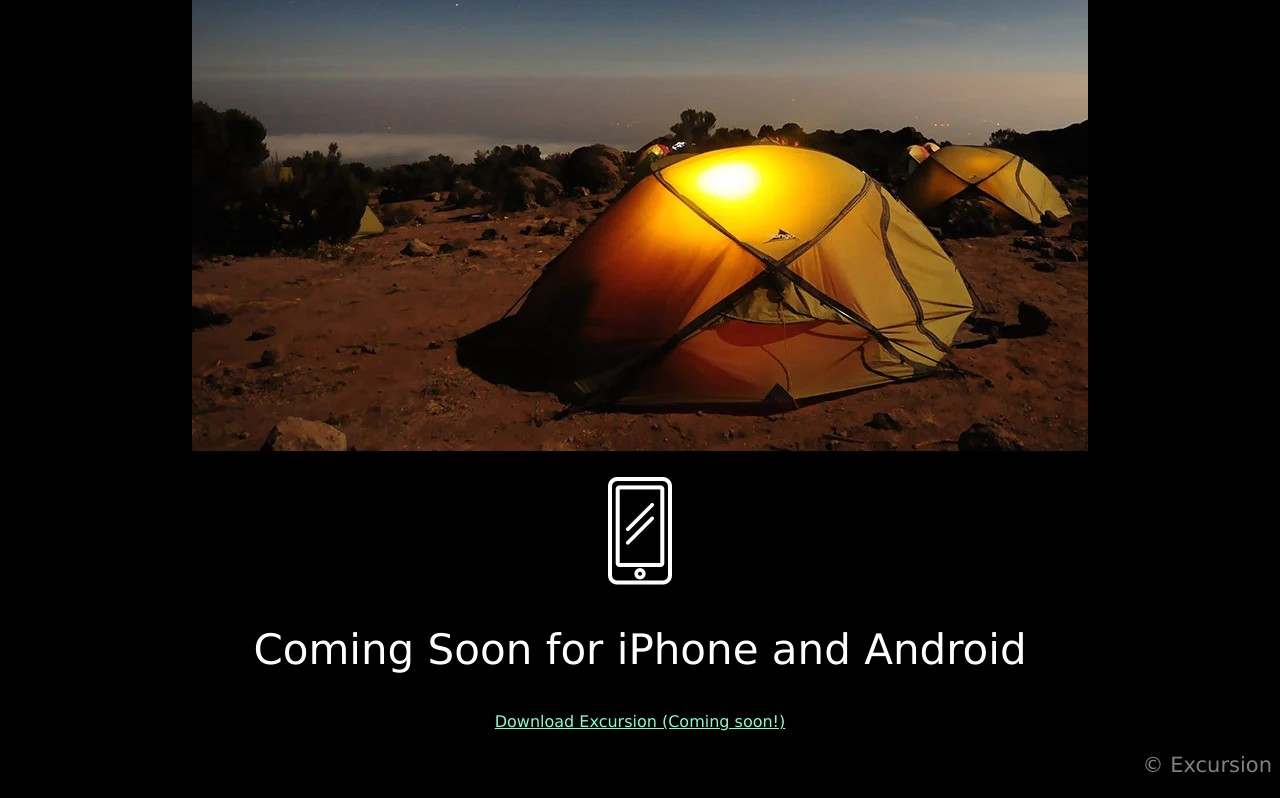
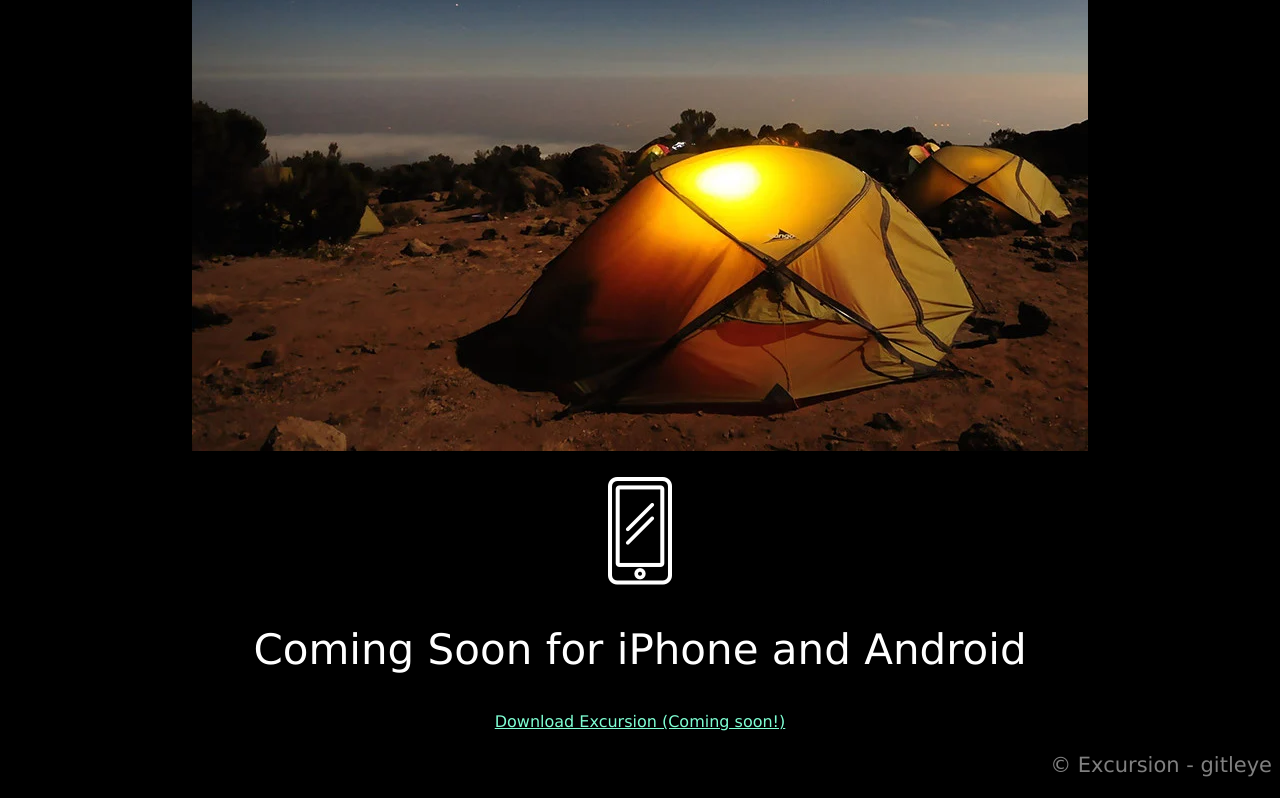
Before and after one commit to gitleye/excursion, a plain HTML site: page index.html in a window 1280 px wide. Shown: the part 564-1362 px from the top of the page. Drawn offline with Linux system fonts and the light colour scheme.

Commit message:
added signature to homepage; ready to deploy

```diff
--- a/index.html
+++ b/index.html
@@ -17,6 +17,6 @@
     <p><img src="resources/images/phone.webp" alt="iphone icon"></p>
     <h2>Coming Soon for iPhone and Android</h2>
     <p><a href="https://a25652b07d9249b297ae2e5994475787.cc-propeller.cloud/#" class="cta">Download Excursion (Coming soon!)</a></p>
-    <p class="footer">© Excursion</p>
+    <p class="footer">© Excursion - gitleye</p>
   </body>
 </html>
```
